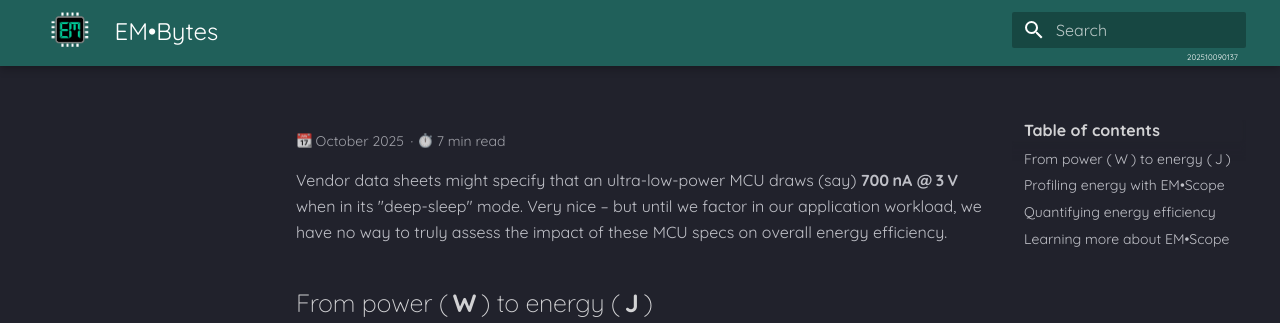
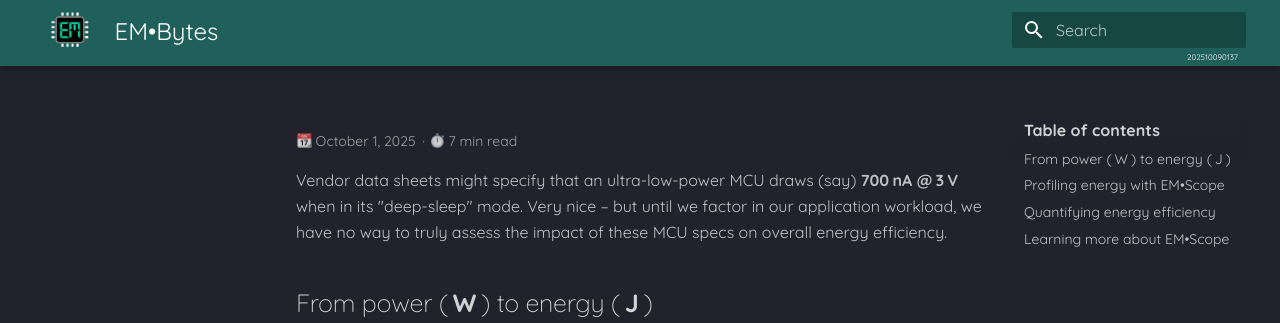
Before and after one commit to em-foundation/em-bytes, an MkDocs documentation site: the page built from docs/articles/001-Benchmark.md, in a window 1280 px wide and 900 px high. Shown: the top 323 px of the window. Built offline with MkDocs 1.6.1 and Material for MkDocs 9.7.7, drawn with Linux system fonts in a browser that asks for light colours; emoji names are drawn with the system emoji font.

Commit message:
Update article date in Benchmark.md

```diff
--- a/docs/articles/001-Benchmark.md
+++ b/docs/articles/001-Benchmark.md
@@ -3,7 +3,7 @@
 
 <!-- --8<-- [start:excerpt] -->
 
-<div class="article-meta" markdown>:calendar: October 2025&thinsp; · :stopwatch: 7 min read</div>
+<div class="article-meta" markdown>:calendar: October 1, 2025&thinsp; · :stopwatch: 7 min read</div>
 
 Vendor data sheets might specify that an ultra-low-power MCU draws (say) **700&thinsp;nA @ 3&thinsp;V** when in its "deep-sleep" mode.  Very nice – but until we factor in our application workload, we have no way to truly assess the impact of these MCU specs on overall energy efficiency.
 <!-- --8<-- [end:excerpt] -->
```
